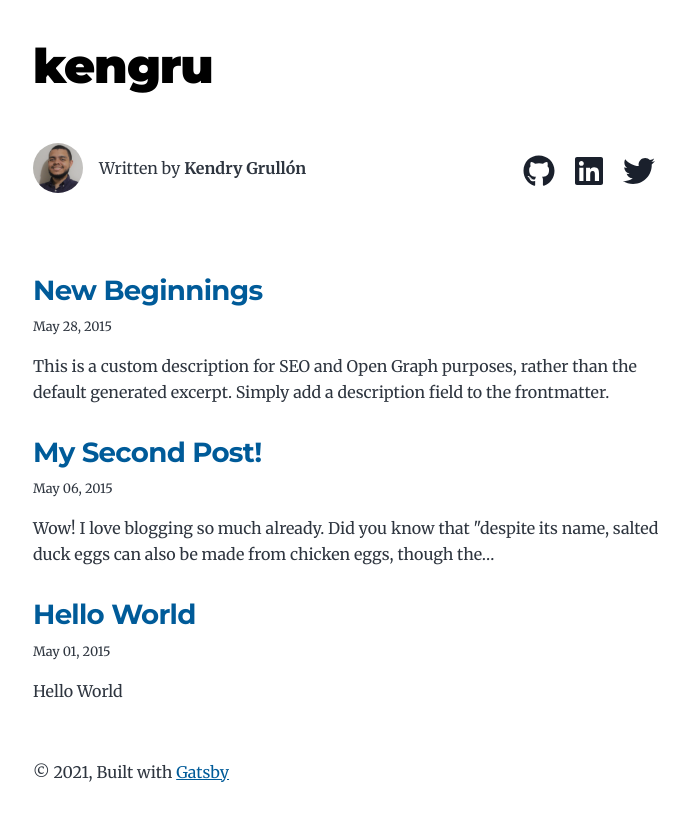
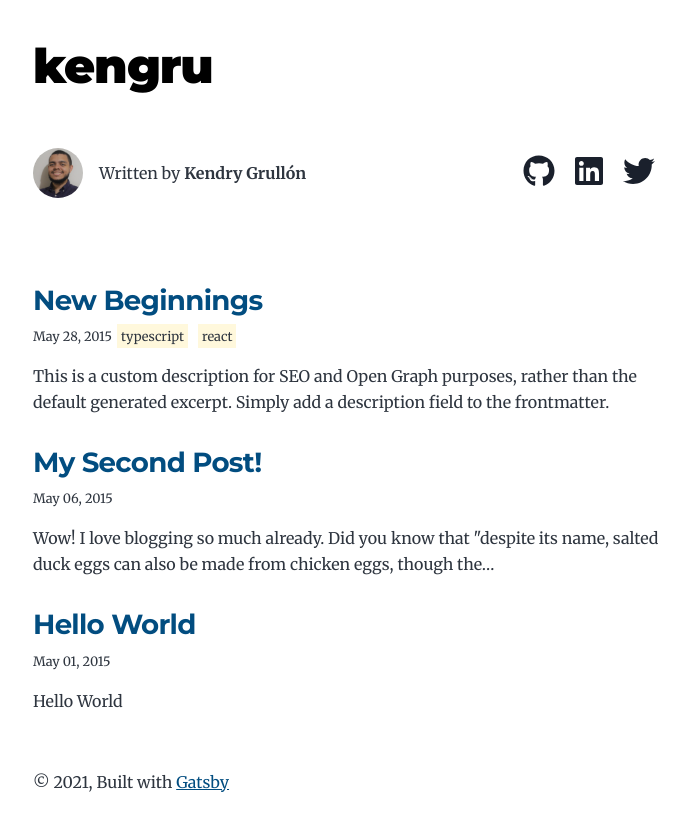
Before and after one commit to kengru/blog, a Gatsby site: page / in a window 1280 px wide. Shown: the whole page, without its empty margins (291-980 px from the left). Built offline with nearby package versions, Linux system fonts and the light colour scheme; Gatsby itself is replaced by a stand-in of ours.

Commit message:
Adding tags to post links.

```diff
--- a/content/blog/new-beginnings/index.md
+++ b/content/blog/new-beginnings/index.md
@@ -2,6 +2,7 @@
 title: New Beginnings
 date: "2015-05-28T22:40:32.169Z"
 description: This is a custom description for SEO and Open Graph purposes, rather than the default generated excerpt. Simply add a description field to the frontmatter.
+tags: "typescript react"
 ---
 
 Far far away, behind the word mountains, far from the countries Vokalia and
--- a/gatsby-config.js
+++ b/gatsby-config.js
@@ -89,6 +89,7 @@ module.exports = {
                 return Object.assign({}, node.frontmatter, {
                   description: node.excerpt,
                   date: node.frontmatter.date,
+                  tags: node.frontmatter.tags,
                   url: site.siteMetadata.siteUrl + node.fields.slug,
                   guid: site.siteMetadata.siteUrl + node.fields.slug,
                   custom_elements: [{ "content:encoded": node.html }]
@@ -109,6 +110,7 @@ module.exports = {
                     frontmatter {
                       title
                       date
+                      tags
                     }
                   }
                 }
--- a/gatsby-node.js
+++ b/gatsby-node.js
@@ -109,6 +109,7 @@ exports.createSchemaCustomization = ({ actions }) => {
       title: String
       description: String
       date: Date @dateformat
+      tags: String
     }
 
     type Fields {
--- a/src/pages/index.tsx
+++ b/src/pages/index.tsx
@@ -12,7 +12,7 @@ const BlogIndex: React.FC<PageProps<IndexData>> = ({ data, location }) => {
   if (posts.length === 0) {
     return (
       <Layout location={location} title={siteTitle}>
-        <SEO title="All posts" description="All posts"/>
+        <SEO title="All posts" description="All posts" />
         <Bio />
         <p>
           No blog posts found. Add markdown posts to "content/blog" (or the
@@ -25,7 +25,7 @@ const BlogIndex: React.FC<PageProps<IndexData>> = ({ data, location }) => {
 
   return (
     <Layout location={location} title={siteTitle}>
-      <SEO title="All posts" description="All posts"/>
+      <SEO title="All posts" description="All posts" />
       <Bio />
       <ol style={{ listStyle: `none` }}>
         {posts.map(post => {
@@ -44,7 +44,13 @@ const BlogIndex: React.FC<PageProps<IndexData>> = ({ data, location }) => {
                       <span itemProp="headline">{title}</span>
                     </Link>
                   </h2>
-                  <small>{post.frontmatter.date}</small>
+                  <small>
+                    {post.frontmatter.date}
+                    {post.frontmatter.tags &&
+                      post.frontmatter.tags
+                        .split(" ")
+                        .map(tag => <span className="tag">{tag}</span>)}
+                  </small>
                 </header>
                 <section>
                   <p
@@ -82,6 +88,7 @@ export const pageQuery = graphql`
           date(formatString: "MMMM DD, YYYY")
           title
           description
+          tags
         }
       }
     }
--- a/src/style.css
+++ b/src/style.css
@@ -54,7 +54,7 @@
   --fontSize-5: 2.074rem;
   --fontSize-6: 2.488rem;
   --fontSize-7: 2.986rem;
-  --color-primary: #005b99;
+  --color-primary: #024d80;
   --color-text: #2e353f;
   --color-text-light: #4f5969;
   --color-heading: #1a202c;
@@ -312,8 +312,15 @@ a:focus {
 .brandLink {
   text-decoration: none;
   color: var(--color-heading);
-  height: 30px;
+  height: 40px;
   margin: 10px;
+}
+
+.tag {
+  cursor: pointer;
+  background-color: cornsilk;
+  margin: 0px 5px 0px 5px;
+  padding: 4px;
 }
 
 .brandLink:hover {
--- a/src/typings.d.ts
+++ b/src/typings.d.ts
@@ -11,6 +11,7 @@ type Frontmatter = {
   title: string;
   description: string;
   date: string;
+  tags: string;
 };
 
 type Fields = {
```
